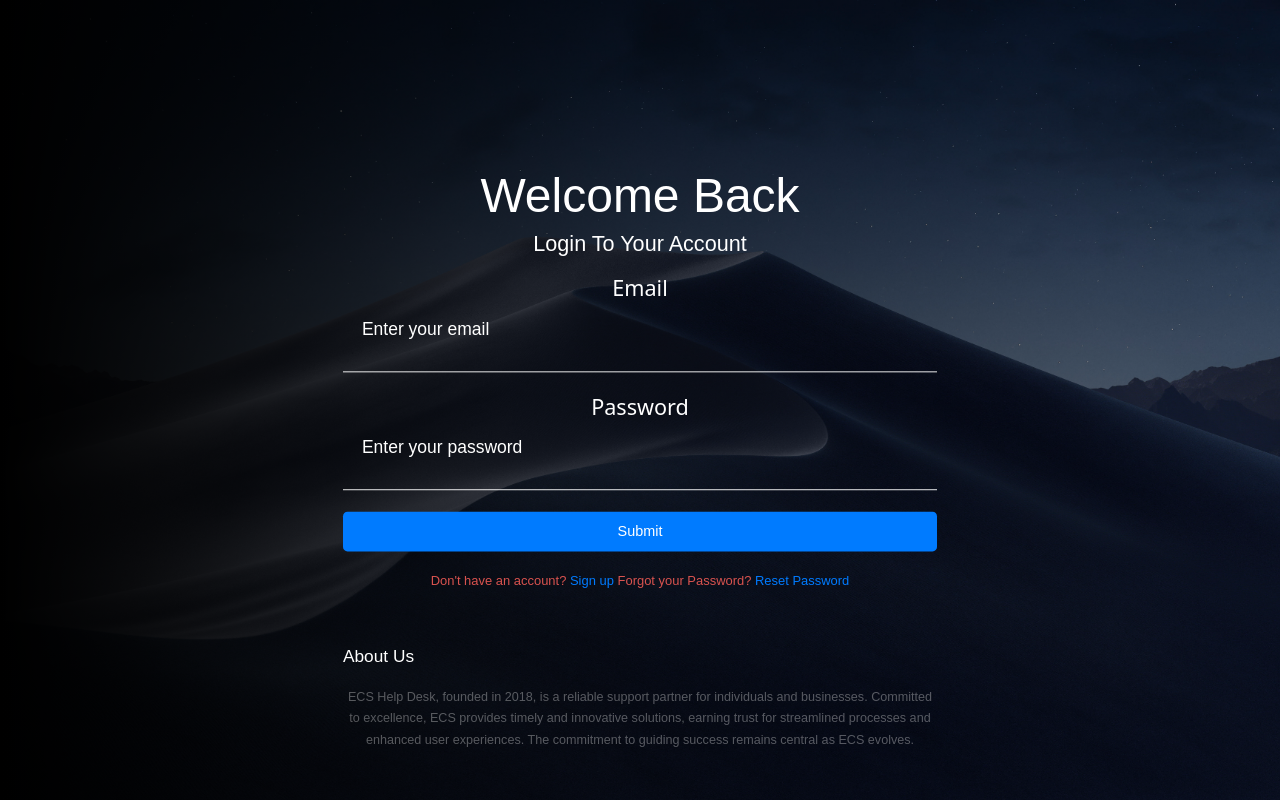
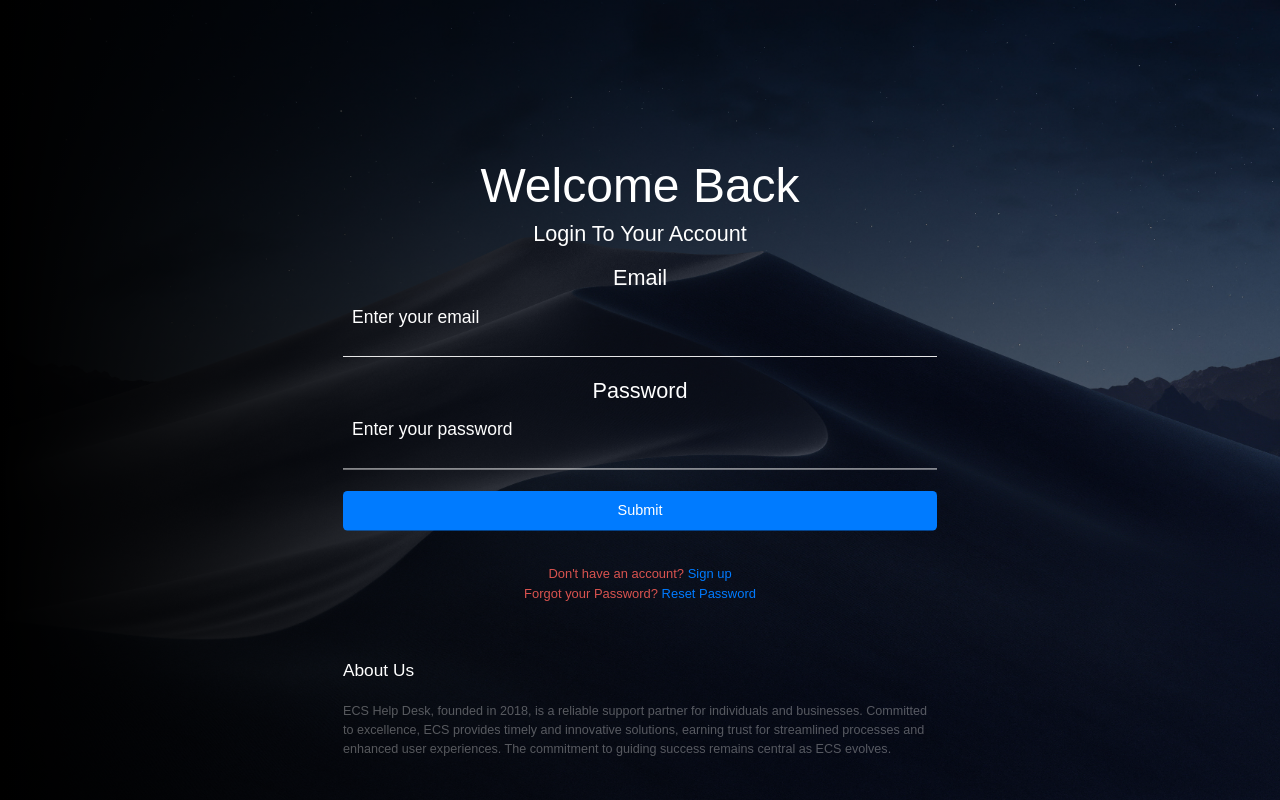
Before and after one commit to AliElsaeid/Help-Desk-software-application, a React (Vite) app in the folder Frontend/: page / in a window 1280 px wide. Built offline with nearby package versions, Linux system fonts and the light colour scheme.

Commit message:
showyet updates

```diff
--- a/Frontend/src/App.jsx
+++ b/Frontend/src/App.jsx
@@ -7,12 +7,12 @@ import AgentProfile from "./pages/AgentProfile";
 import Login from "./pages/Login";
 import Register from "./pages/Register";
 import UserProfile from "./pages/ProfileUser";
-import resetPasswordd from "./pages/resetPassword"
+import ResetPassword from './pages/ResetPassword';
 function App() {
   return (
     <>
         <Routes>
-          <Route path="/reset" element={<resetPasswordd/>}/>
+          <Route path="/reset" element={<ResetPassword/>}/>
         <Route path="/user" element={<UserProfile />} />
         <Route path="/register" element={<Register />} />
         <Route path="/login" element={<Login />} />
--- a/Frontend/src/pages/Login.jsx
+++ b/Frontend/src/pages/Login.jsx
@@ -9,38 +9,42 @@ const backendUrl = "http://localhost:3000/api/v1/user/login";
 const Login = () => {
   const navigate = useNavigate();
   const [inputValue, setInputValue] = useState({ email: "", password: "" });
-  const [message, setMessage] = useState("");
+  const [successMessage, setSuccessMessage] = useState("");
+  const [errorMessage, setErrorMessage] = useState("");
 
   const handleOnChange = (e) => {
     const { name, value } = e.target;
-    setInputValue(prevInput => ({
+    setInputValue((prevInput) => ({
       ...prevInput,
-      [name]: value
+      [name]: value,
     }));
   };
 
   const handleSubmit = async (e) => {
     e.preventDefault();
     try {
-      const response = await axios.post(backendUrl, { data: inputValue }, { withCredentials: true });
+      const response = await axios.post(
+        backendUrl,
+        { ...inputValue },
+        { withCredentials: true }
+      );
+      const { status, data } = response;
 
-      console.log(response);
-      const data = response.data;
-      if (response.status === 200)  {
-        setMessage("Login successful!");
+      if (status === 200) {
+        setSuccessMessage("Login successful!");
         localStorage.setItem("userId", data.user._id);
         localStorage.setItem("role", data.user.role);
 
-        const role = data.user.role.toLowerCase(); // Convert the role to lowercase for consistency
+        const role = data.user.role.toLowerCase();
 
         switch (role) {
-            case 'user':
+          case "user":
             navigate(`/user`);
             break;
-            case 'admin':
-                navigate(`/admin`);
+          case "admin":
+            navigate(`/profile`);
             break;
-            case 'agent':
+          case "agent":
             navigate(`/profile`);
             break;
           default:
@@ -49,7 +53,7 @@ const Login = () => {
         }
       }
     } catch (error) {
-      setMessage(`Login failed: ${error.response?.data?.message }`);
+      setErrorMessage(`Login failed: ${error.response?.data?.message}`);
     }
   };
 
@@ -57,12 +61,10 @@ const Login = () => {
     <div className="welcome-container">
       <h2 className="welcome-back">Welcome Back</h2>
       <div className="form_container">
-      <h2 >Login To Your Account</h2>
+        <h2>Login To Your Account</h2>
         <form onSubmit={handleSubmit}>
           {/* Email input */}
-        <div>
-        <div class="h4 pb-2 mb-4 text-white border-bottom border-white">
-
+          <div className="h4 pb-2 mb-4 text-white border-bottom border-white">
             <label htmlFor="email">Email</label>
             <input
               type="email"
@@ -72,11 +74,9 @@ const Login = () => {
               onChange={handleOnChange}
             />
           </div>
-        </div>
+
           {/* Password input */}
-        <div>
-        <div class="h4 pb-2 mb-4 text-white border-bottom border-white">
-
+          <div className="h4 pb-2 mb-4 text-white border-bottom border-white">
             <label htmlFor="password">Password</label>
             <input
               type="password"
@@ -87,27 +87,31 @@ const Login = () => {
             />
           </div>
 
-        </div>
           {/* Submit button */}
+          <button type="submit">Submit</button>
 
-        <button type="submit">Submit</button>
           {/* Message display */}
-        {message && <p>{message}</p>}
+          <p>{successMessage}</p>
+          <p>{errorMessage}</p>
+
           {/* Link to sign up */}
-
           <p>
-        <br/>
-          Don't have an account? <Link to="/register">Sign up</Link>           Forgot your Password? <Link to="/reset">Reset Password</Link>
-
+            <br />
+            Don't have an account? <Link to="/register">Sign up</Link>
+            <br />
+            Forgot your Password? <Link to="/reset">Reset Password</Link>
           </p>
         </form>
-      <br/>
+        <br />
 
         <p className="text-white">About Us</p>
-      <h7 className="about">ECS Help Desk, founded in 2018, is a reliable support partner for individuals and businesses. Committed to excellence,
-       ECS provides timely and innovative solutions,
-       earning trust for streamlined processes and enhanced user experiences.
-        The commitment to guiding success remains central as ECS evolves.</h7>
+        <h6 className="about">
+          ECS Help Desk, founded in 2018, is a reliable support partner for
+          individuals and businesses. Committed to excellence, ECS provides
+          timely and innovative solutions, earning trust for streamlined
+          processes and enhanced user experiences. The commitment to guiding
+          success remains central as ECS evolves.
+        </h6>
       </div>
     </div>
   );
--- a/Frontend/src/pages/ProfileUser.jsx
+++ b/Frontend/src/pages/ProfileUser.jsx
@@ -32,6 +32,19 @@ const UserProfile = () => {
   const uid = localStorage.getItem("userId");
   useEffect(() => {
     axios.defaults.withCredentials = true;
+
+    // axios.get(`${ticketbackend}/getTickets/${uid}`, {
+    //   withCredentials: true,
+    //   headers: {
+    //     'Authorization': `Bearer ${cookies.token}`
+    //   }
+    // })
+    // .then(response => setTickets(response.data))
+    // .catch(error => {
+    //   console.error('Error fetching tickets:', error);
+    //   toast.error("Error fetching tickets.");
+    // });
+
 
     axios
       .get(`${userbackend}/${uid}`, { withCredentials: true })
@@ -109,7 +122,7 @@ const UserProfile = () => {
 
       {editing ? (
               <>
-               <div class="h4 pb-2 mb-4 text-white border-bottom border-white">
+               <div className="h4 pb-2 mb-4 text-white border-bottom border-white">
   <label htmlFor="username">Username</label>
   <input
     type="text"
@@ -120,7 +133,7 @@ const UserProfile = () => {
   />
 </div>
 
-<div class="h4 pb-2 mb-4 text-white border-bottom border-white">
+<div className="h4 pb-2 mb-4 text-white border-bottom border-white">
   <label htmlFor="email">Email</label>
   <input
     type="text"
@@ -131,7 +144,7 @@ const UserProfile = () => {
   />
 </div>
 
-<div class="h4 pb-2 mb-4 text-white border-bottom border-white">
+<div className="h4 pb-2 mb-4 text-white border-bottom border-white">
   <label htmlFor="firstName">First Name</label>
   <input
     type="text"
@@ -142,7 +155,7 @@ const UserProfile = () => {
   />
 </div>
 
-<div class="h4 pb-2 mb-4 text-white border-bottom border-white">
+<div className="h4 pb-2 mb-4 text-white border-bottom border-white">
   <label htmlFor="lastName">Last Name</label>
   <input
     type="text"
--- a/Frontend/src/stylesheets/login.css
+++ b/Frontend/src/stylesheets/login.css
@@ -31,7 +31,7 @@ body {
   .form_container input[type="password"] {
     background-color: rgba(255, 255, 255, 0);
     border: none;
-    border-radius: 0;
+    border-radius: 50px ;
     padding: 10px;
     width: calc(100% - 22px);
     margin-top: 8px;
@@ -108,8 +108,9 @@ body {
     margin-bottom: 20px; /* Add some bottom margin for spacing */
   }
   .welcome-container {
+
     text-align: center;
-    margin-bottom: 20px;
+    margin-bottom: 40px;
     margin-top: 0px;
   }
 
--- a/Frontend/src/stylesheets/resetPassword.css
+++ b/Frontend/src/stylesheets/resetPassword.css
@@ -1,42 +1,97 @@
-
-h1 {
-    color: #333;
-    text-align: center;
+body {
+  margin: 0;
+  padding: 0;
+  background: linear-gradient(to left, rgba(0, 0, 0, 0.2), rgba(0, 0, 0, 0.5), rgba(0, 0, 0, 1)), url("../assets/wallpaper.jpg") fixed center;
+  background-size: cover;
 }
 
-  label {
-    display: block;
-    margin-bottom: 5px;
-    color: #333;
+.h4 input[type="email"],
+.h4 input[type="text"],
+.h4 input[type="password"] {
+  width: 700px; /* Set width to 500px */
+  height: 40px;
+    background-color: rgba(0, 0, 0, 0); /* Black with 0.7 opacity */
+    border: none;
+    border-radius: 50px;
+    padding: 10px;
+    margin-top: 8px;
+    margin-bottom: 16px;
+    font-size: 0.9em;
+    font-family: 'Arial', sans-serif;
+    color: white; /* Text color */
+}
+.responsive-message {
+  color: white;
+  font-size: 1em;
+  text-align: center;
+  margin: 20px 0;
 }
 
-  input {
-    width: 100%;
-    padding: 8px;
-    box-sizing: border-box;
-    margin-bottom: 10px;
+/* Add additional responsive styles as needed */
+@media screen and (max-width: 600px) {
+  .responsive-message {
+    font-size: 0.9em;
+  }
 }
 
-  button {
-    background-color: #007bff;
-    color: #fff;
-    padding: 10px;
+.h4 input[type="email"]::placeholder,
+.h4 input[type="text"]::placeholder,
+.h4 input[type="password"]::placeholder {
+    color: rgba(255, 255, 255, 1); /* White with 0.7 opacity */
     border: none;
-    cursor: pointer;
+    font-size: 0.9em;
 }
 
-  button:hover {
+.reset-section {
+  background-color: rgba(255, 255, 255, 0);
+  border-radius: 10px;
+  padding: 20px;
+  margin: 20px auto;
+  max-width: 400px;
+  text-align: center;
+  box-shadow: 0 4px 8px rgba(0, 0, 0, 0);
+  transform: scale(0.9);
+  transform-origin: top;
+}
+
+.reset-section label {
+  display: block;
+  margin-bottom: 10px;
+  font-size: 1.2em;
+  color: white;
+}
+
+.reset-section input {
+  background-color: rgba(255, 255, 255, 0);
+  border: none;
+  border-radius: 5px;
+  padding: 10px;
+  width: calc(100% - 22px);
+  margin-top: 8px;
+  margin-bottom: 16px;
+  font-size: 1em;
+  color: white;
+}
+
+.reset-section button {
+  background-color: #007bff;
+  color: white;
+  border: none;
+  border-radius: 5px;
+  padding: 10px 20px;
+  cursor: pointer;
+  font-size: 1em;
+  font-family: 'Arial', sans-serif;
+}
+
+.reset-section button:hover {
   background-color: #0056b3;
 }
 
-  .message {
-    color: green;
+.text-white {
+  color: white;
   text-align: center;
-    margin-top: 10px;
+  font-size: 1.5em;
+  font-family: 'Arial', sans-serif;
+  margin-bottom: 20px;
 }
-
-  .error-message {
-    color: red;
-    text-align: center;
-    margin-top: 10px;
-  }
```
Also changed, not shown: Frontend/src/pages/Register.jsx (+8 -7 lines), Frontend/src/pages/resetPassword.jsx (+80 -18 lines), 1 other file (tests, documents, lock files or other folders). Lines whose indentation alone changed are shown as unchanged.
